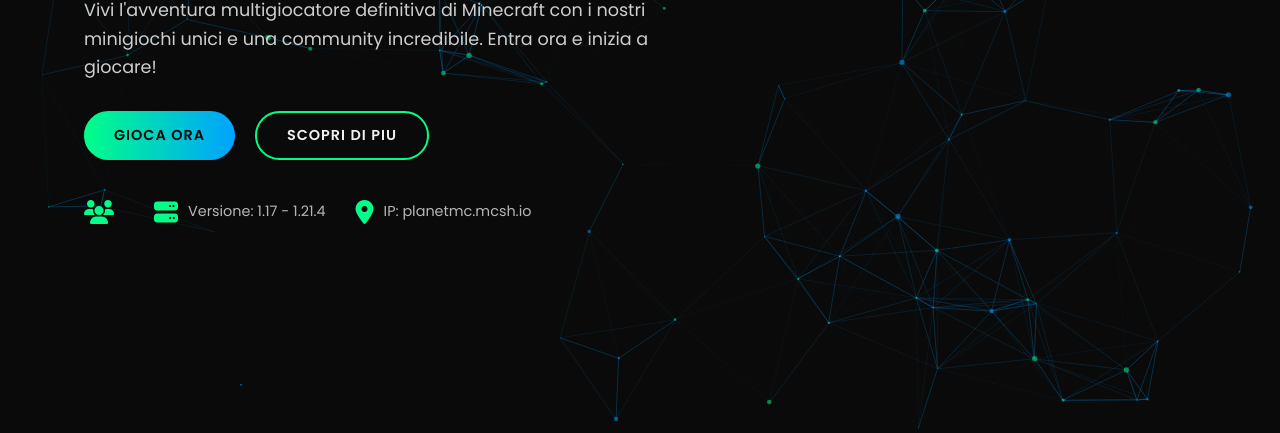
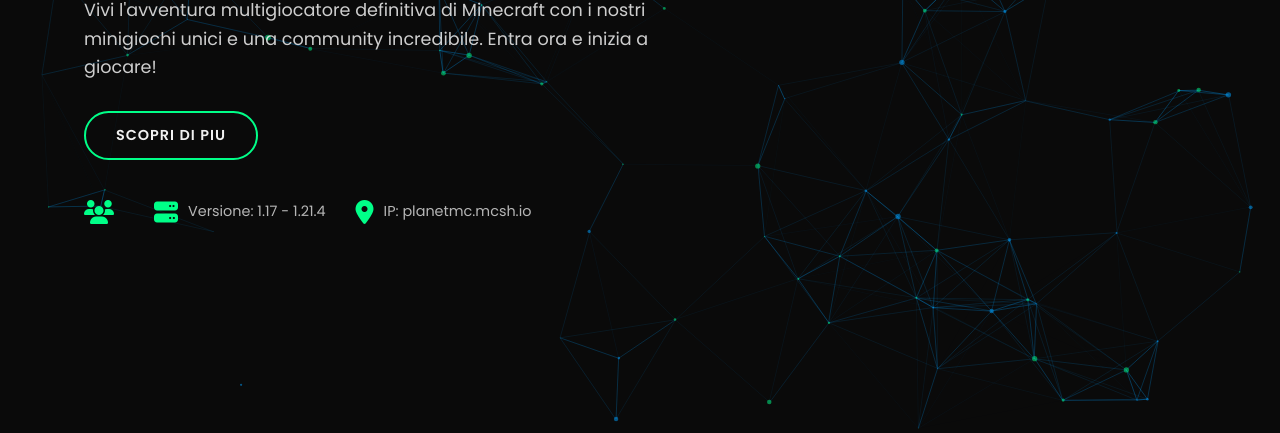
Before and after one commit to planetmc/home, a plain HTML site: page index.html in a window 1280 px wide. Shown: the part 367-800 px from the top of the page. Drawn offline with nearby package versions, Linux system fonts and the light colour scheme; animation ran at ten frames a second.

Commit message:
Update index.html

```diff
--- a/index.html
+++ b/index.html
@@ -676,10 +676,6 @@
                 <h1>Benvenuti su PlanetMC</h1>
                 <p>Vivi l'avventura multigiocatore definitiva di Minecraft con i nostri minigiochi unici e una community incredibile. Entra ora e inizia a giocare!</p>
                 <div class="hero-btns">
-                    <button id="play-now-btn" class="btn tooltip">
-                        Gioca Ora
-                        <span class="tooltiptext">Click to copy IP</span>
-                    </button>
                     <a href="#about" class="btn btn-secondary">Scopri di piu</a>
                 </div>
                 <div class="server-info">
```
